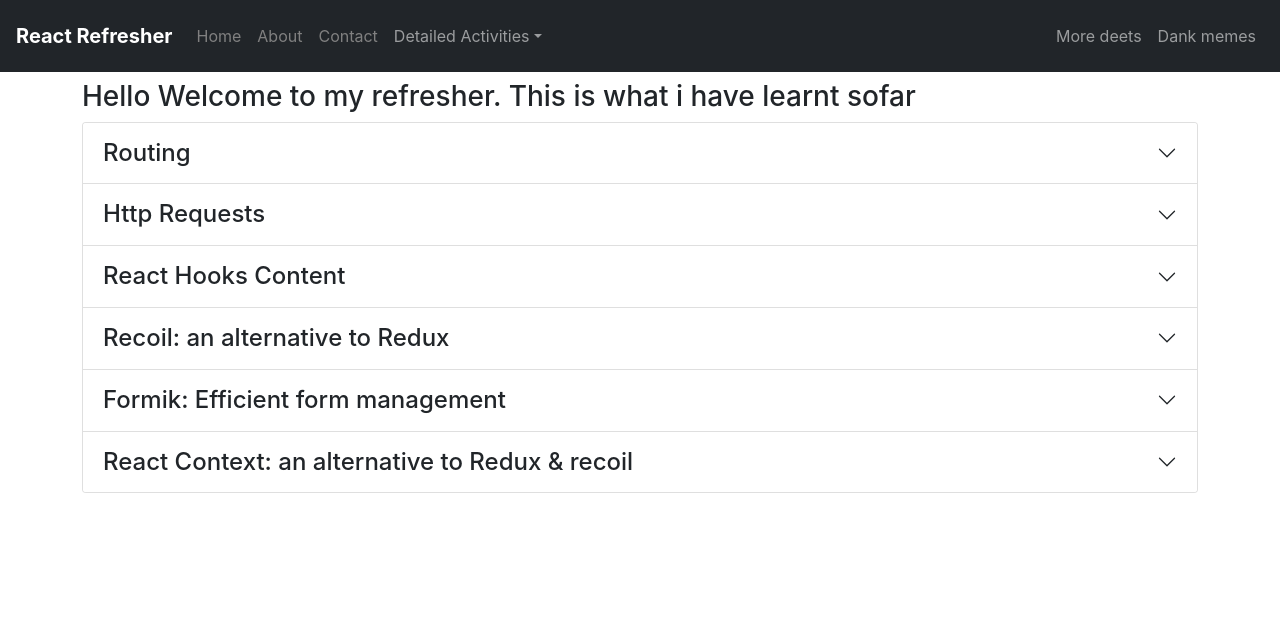
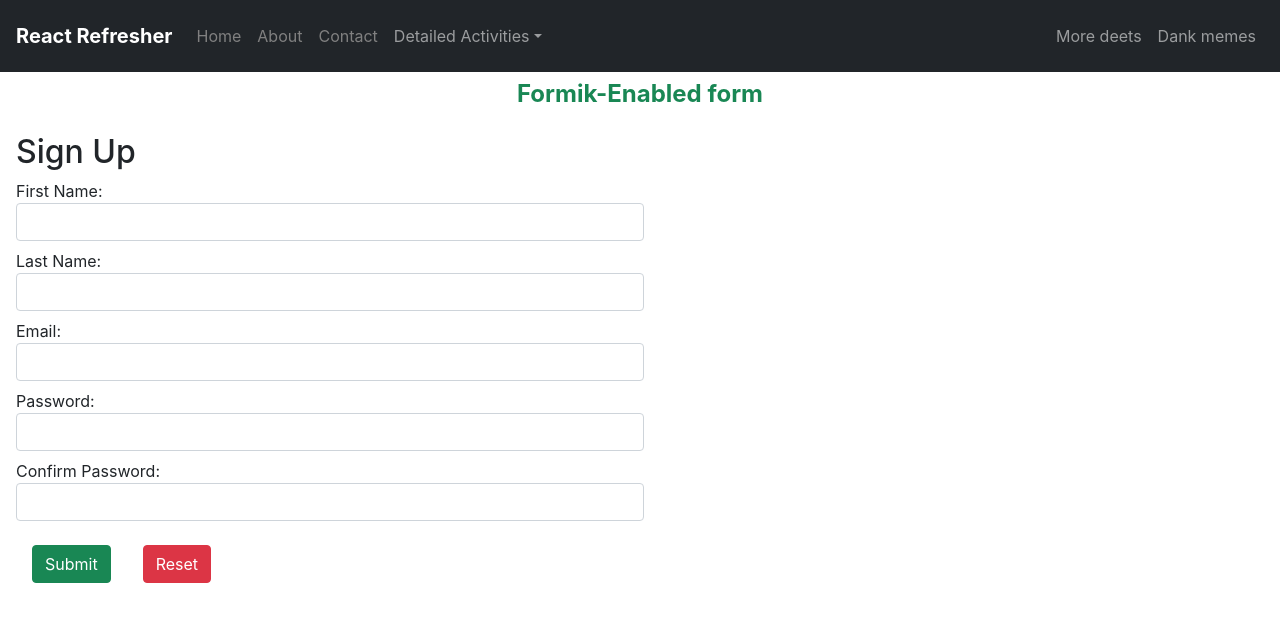
Before and after one commit to rdeveloper1925/react-refresher, a React (Create React App) app: page /formik in a window 1280 px wide. Before the commit this address led to /. Shown: the top 622 px of the page. Built offline with nearby package versions, Linux system fonts and the light colour scheme.

Commit message:
Added formik

```diff
--- a/package.json
+++ b/package.json
@@ -11,13 +11,15 @@
     "@testing-library/user-event": "^13.5.0",
     "axios": "^0.24.0",
     "bootstrap": "^5.1.3",
+    "formik": "^2.2.9",
     "react": "^17.0.2",
     "react-bootstrap": "^2.0.3",
     "react-dom": "^17.0.2",
     "react-router-dom": "^6.2.1",
     "react-scripts": "5.0.0",
     "recoil": "^0.5.2",
-    "web-vitals": "^2.1.2"
+    "web-vitals": "^2.1.2",
+    "yup": "^0.32.11"
   },
   "scripts": {
     "start": "react-scripts start",
--- a/src/App.js
+++ b/src/App.js
@@ -11,6 +11,7 @@ import SearcherScreen from "./Screens/SearcherScreen";
 import FakeProfileScreen from "./Screens/FakeProfileScreen";
 import TodoScreen from "./Screens/TodoScreen";
 import ContextScreen from "./Screens/ContextScreen";
+import FormikScreen from "./Screens/FormikScreen";
 
 function App() {
   return (
@@ -25,6 +26,7 @@ function App() {
         <Route path="/todo" exact element={<TodoScreen />} />
         <Route path="/card/:user" exact element={<CardScreen />} />
         <Route path="/context" exact element={<ContextScreen />} />
+        <Route path="/formik" exact element={<FormikScreen />} />
         <Route path="*" element={<PageNotFound />} />
       </Routes>
       <Outlet />
--- a/src/Components/Nav.js
+++ b/src/Components/Nav.js
@@ -59,6 +59,11 @@ const CNav = (props) => {
                 Context App
               </NavLink>
             </NavDropdown.Item>
+            <NavDropdown.Item>
+              <NavLink style={navStyle} to="/formik">
+                Formik App
+              </NavLink>
+            </NavDropdown.Item>
           </NavDropdown>
         </Nav>
         <Nav>
--- /dev/null
+++ b/src/Screens/FormikScreen.js
@@ -0,0 +1,96 @@
+import { ErrorMessage, Field, Form, Formik, useField } from "formik";
+import { Row } from "react-bootstrap";
+import * as Yup from "yup";
+
+const FormikScreen = (props) => {
+  //Validation using yup. need to read more on it
+  const validation = Yup.object({
+    firstName: Yup.string()
+      .max(15, "FirstName must have less than 15 characters")
+      .required("First name is required"),
+    lastName: Yup.string()
+      .max(15, "Last Name must have 15 characters or less")
+      .required("Last name is required"),
+    email: Yup.string().email("Invalid Email"),
+    password: Yup.string()
+      .min(6, "Password should be more than 6 characters")
+      .required("password is required"),
+    confirmPassword: Yup.string().oneOf(
+      [Yup.ref("password"), null],
+      "Passwords should match"
+    ),
+  });
+  return (
+    <Row>
+      <h4 className="text-success text-center fw-bold">Formik-Enabled form</h4>
+      <div className="m-3 col-md-6">
+        <Formik
+          initialValues={{
+            firstName: "",
+            lastName: "",
+            email: "",
+            password: "",
+            confirmPassword: "",
+          }}
+          validationSchema={validation}
+          onSubmit={(values, { setSubmitting, resetForm }) => {
+            setSubmitting(true); //temporarily disables the submit button
+            console.log(values); //handle the submissions by saving into state or whatever
+            resetForm(); //clear the values in the form
+          }}
+        >
+          {(
+            formik //formik variable has a ton of useful information. check it out
+          ) => (
+            <>
+              <h2>Sign Up</h2>
+              <Form>
+                <TextField label="First Name" name="firstName" type="text" />
+                <TextField label="Last Name" name="lastName" type="text" />
+                <TextField label="Email" name="email" type="text" />
+                <TextField label="Password" name="password" type="password" />
+                <TextField
+                  label="Confirm Password"
+                  name="confirmPassword"
+                  type="password"
+                />
+                <button
+                  type="submit"
+                  disabled={formik.isSubmitting}
+                  className="btn btn-success m-3"
+                >
+                  Submit
+                </button>
+                <button type="reset" className="btn btn-danger m-3">
+                  Reset
+                </button>
+              </Form>
+            </>
+          )}
+        </Formik>
+      </div>
+    </Row>
+  );
+};
+
+export default FormikScreen;
+
+const TextField = ({ label, ...props }) => {
+  const [field, meta] = useField(props);
+  //The text field must be of Field from formik for the error reporting to work well
+  //alternatively, you can use meta variable to manually display the error
+  return (
+    <div className="mb-2 form-group">
+      <label htmlFor={field.name}>{label}:</label>
+      <Field
+        onChange={field.onChange}
+        className={`form-control ${meta.error && "is-invalid"}`}
+        {...props}
+      />
+      <ErrorMessage
+        name={field.name}
+        render={(msg) => <small className="text-danger">{msg}</small>}
+      />
+    </div>
+  );
+};
--- a/src/Screens/HomeScreen.js
+++ b/src/Screens/HomeScreen.js
@@ -154,6 +154,13 @@ const FormikContent = () => (
     <br />
     It is packed with features including hussle free form validation, auto
     submission etc. I will build a small app using it to display shortly
+    <br />
+    <br />
+    <Button variant="success">
+      <Link to="/formik" style={{ textDecoration: "none", color: "white" }}>
+        Try the Formik Form
+      </Link>
+    </Button>
   </p>
 );
 
```
Also changed, not shown: src/Images/background.jpg (added), 1 other file (tests, documents, lock files or other folders).
